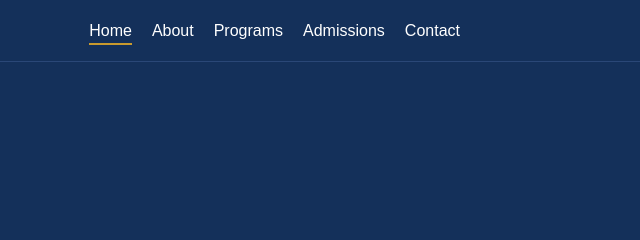
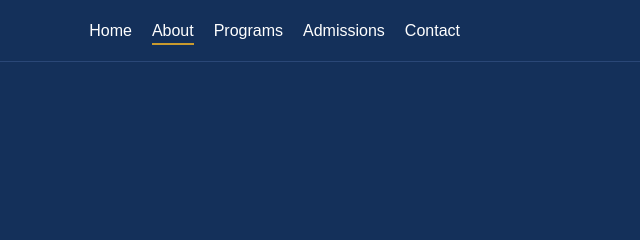
Before and after one commit to KhimKimLong/Western-University-Website, a plain HTML site: page home.html in a window 1280 px wide. Shown: the top 240 px of the page, 640-1280 px from the left. Drawn offline with Linux system fonts and the light colour scheme.

Commit message:
Fix HTML structure and update active link

```diff
--- a/home.html
+++ b/home.html
@@ -15,8 +15,8 @@
             <label for="menu-toggle" class="menu-button">Menu</label>
             <nav id="Main-nav" aria-label="Main">
                 <ul>
-                    <li><a href="index.html" class="active" aria-current="page">Home</a></li>
-                    <li><a href="home.html">About</a></li>
+                    <li><a href="index.html">Home</a></li>
+                    <li><a href="home.html" class="active" aria-current="page">About</a></li>
                     <li><a href="programs.html">Programs</a></li>
                     <li><a href="Admissions.html">Admissions</a></li>
                     <li><a href="Contact.html">Contact</a></li>
```
